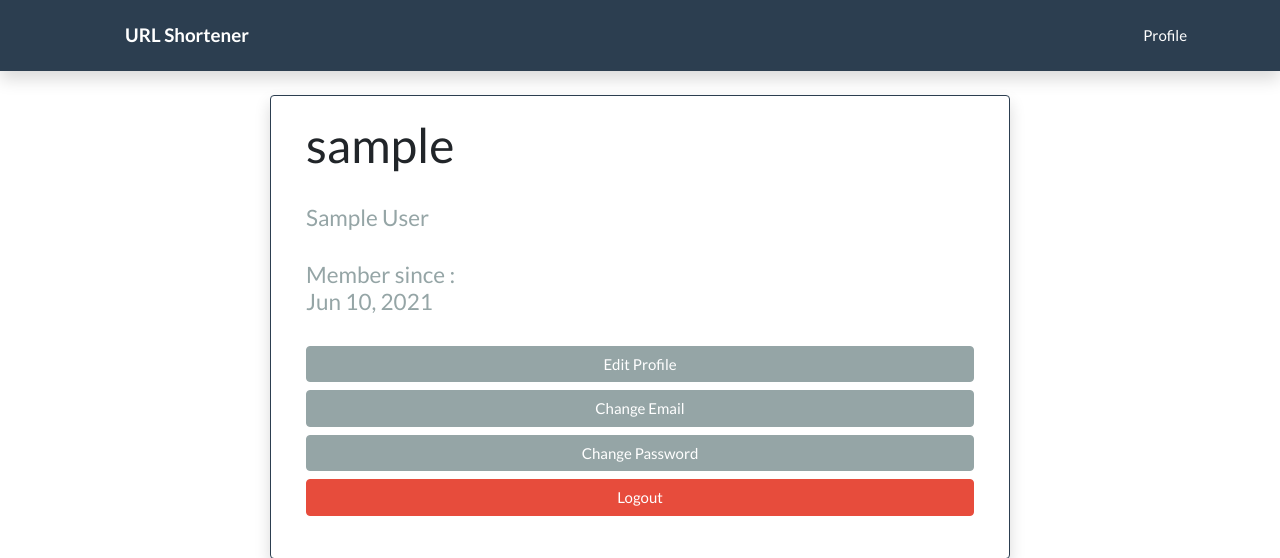
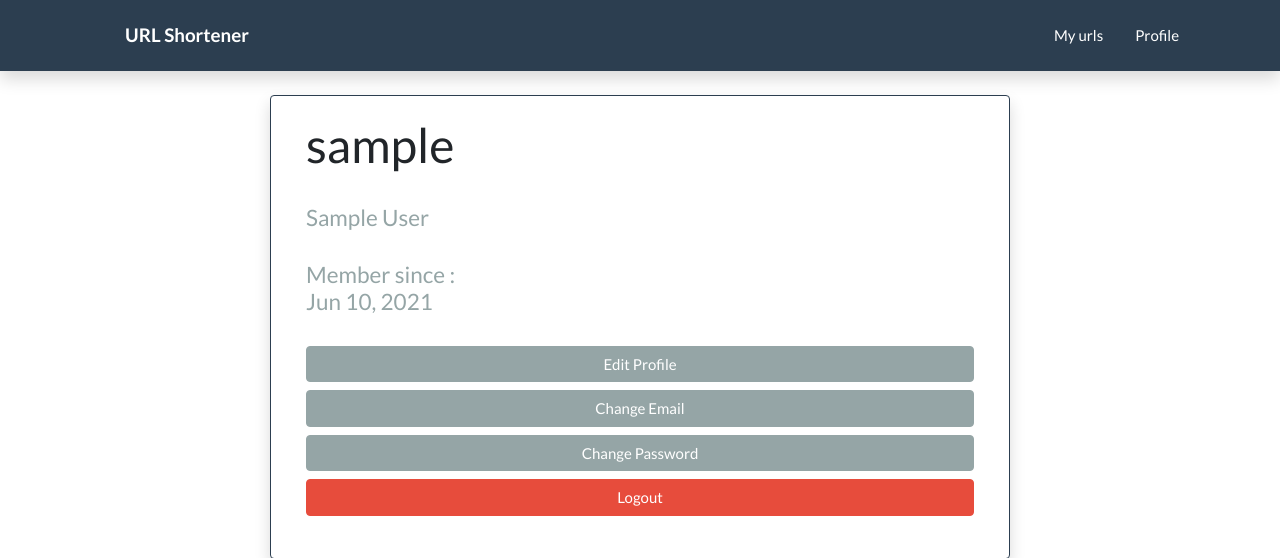
Before and after one commit to dheerajreal/DjangoUrlShortener, a Django app: page /accounts/profile/ in a window 1280 px wide. Shown: the top 558 px of the page. Run offline with Django 3.2, Linux system fonts and the light colour scheme; the visitor is signed in with stand-in values (Sample User, id 1); some libraries are stand-ins or nearby versions.

Commit message:
updated navbar

```diff
--- a/templates/components/navbar.html
+++ b/templates/components/navbar.html
@@ -2,7 +2,7 @@
 <nav class="navbar shadow mb-4 navbar-expand-lg navbar-dark bg-primary static-top">
     <div class="container">
         <a class="navbar-brand" href="{% url 'index' %}">
-            <i class="gg-album text-white float-left"></i>
+            <i class="gg-disc text-white float-left"></i>
 
         </a>
         <a class="navbar-brand " href="{% url 'index' %}">
@@ -17,9 +17,16 @@
                 {% if user.is_authenticated %}
 
                 <li class="nav-item">
+                    <a class="nav-link text-white" href="{% url 'urls_by_user_list_view' %}">
+                        <i class="gg-album float-left"></i>
+                        <span class="mx-2"> My urls</span>
+                    </a>
+                </li>
+
+                <li class="nav-item">
                     <a class="nav-link text-white" href="{% url 'user_detail' %}">
                         <i class="gg-profile float-left"></i>
-                        <span class="ml-2"> Profile</span>
+                        <span class="mx-2"> Profile</span>
                     </a>
                 </li>
 
@@ -29,14 +36,14 @@
                 <li class="nav-item">
                     <a class="nav-link text-white" href="{% url 'signup' %}">
                         <i class="gg-user-add float-left"></i>
-                        <span class="ml-2"> Signup</span>
+                        <span class="mx-2"> Signup</span>
                     </a>
                 </li>
 
                 <li class="nav-item">
                     <a class="nav-link text-white" href="{% url 'login' %}">
                         <i class="gg-user float-left"></i>
-                        <span class="ml-2"> Login</span>
+                        <span class="mx-2"> Login</span>
                     </a>
                 </li>
                 {% endif %}
```
